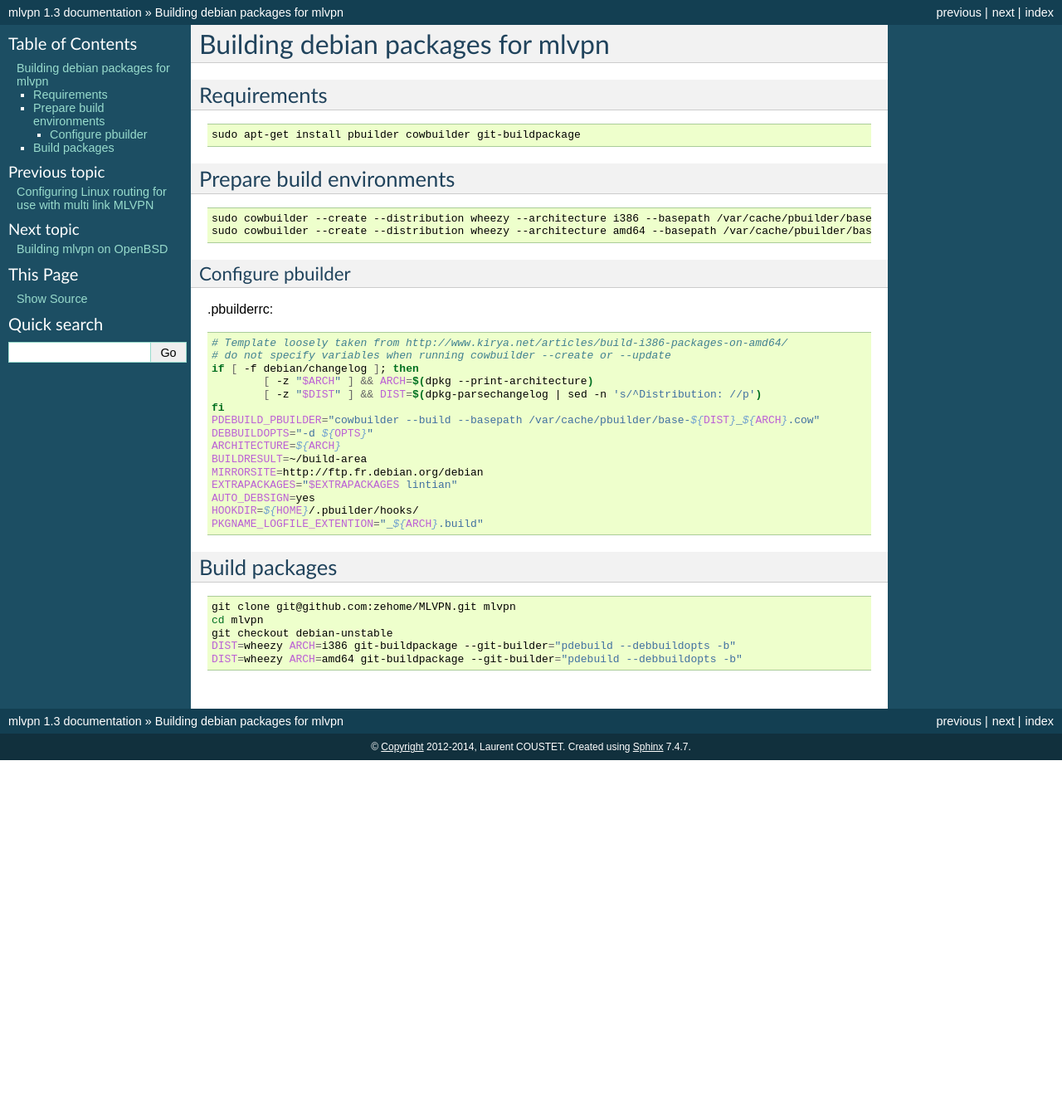
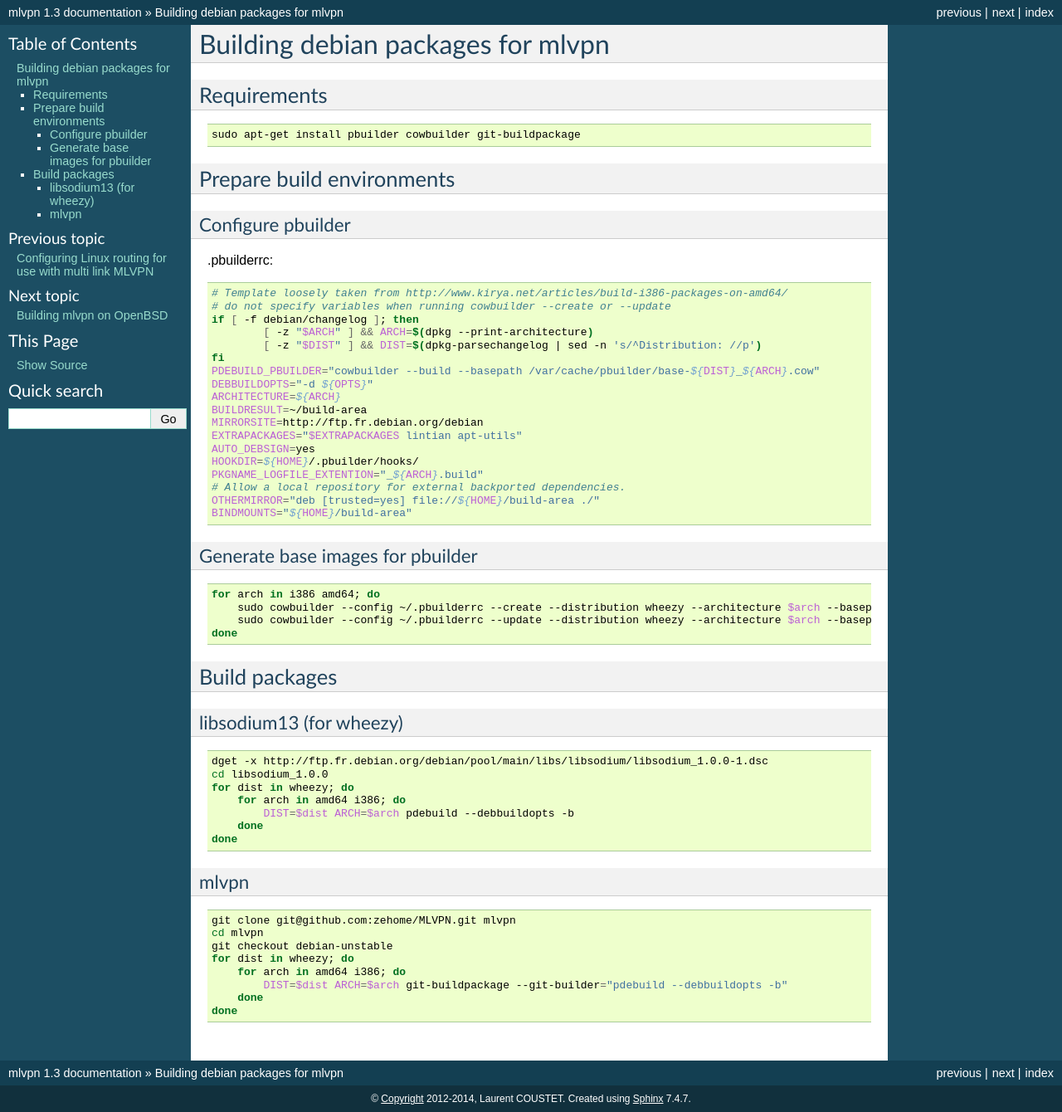
Before and after one commit to zehome/MLVPN, a Sphinx documentation site: the page built from doc/source/debian_packaging.rst, in a window 1280 px wide. Shown: the whole page at 83% size. Built offline with Sphinx 7.4.7, drawn with Linux system fonts in a browser that asks for light colours; before the commit the page ends 916 px from its top, so only the background shows below that.

Commit message:
Update building instructions.

```diff
--- a/doc/source/debian_packaging.rst
+++ b/doc/source/debian_packaging.rst
@@ -12,11 +12,6 @@
 
 Prepare build environments
 ==========================
-
-.. code-block:: sh
-
-    sudo cowbuilder --create --distribution wheezy --architecture i386 --basepath /var/cache/pbuilder/base-wheezy_i386.cow
-    sudo cowbuilder --create --distribution wheezy --architecture amd64 --basepath /var/cache/pbuilder/base-wheezy_amd64.cow
 
 Configure pbuilder
 ------------------
@@ -36,19 +31,51 @@
     ARCHITECTURE=${ARCH}
     BUILDRESULT=~/build-area
     MIRRORSITE=http://ftp.fr.debian.org/debian
-    EXTRAPACKAGES="$EXTRAPACKAGES lintian"
+    EXTRAPACKAGES="$EXTRAPACKAGES lintian apt-utils"
     AUTO_DEBSIGN=yes
     HOOKDIR=${HOME}/.pbuilder/hooks/
     PKGNAME_LOGFILE_EXTENTION="_${ARCH}.build"
+    # Allow a local repository for external backported dependencies.
+    OTHERMIRROR="deb [trusted=yes] file://${HOME}/build-area ./"
+    BINDMOUNTS="${HOME}/build-area"
+
+Generate base images for pbuilder
+---------------------------------
+
+.. code-block:: sh
+
+    for arch in i386 amd64; do
+        sudo cowbuilder --config ~/.pbuilderrc --create --distribution wheezy --architecture $arch --basepath /var/cache/pbuilder/base-wheezy_$arch.cow
+        sudo cowbuilder --config ~/.pbuilderrc --update --distribution wheezy --architecture $arch --basepath /var/cache/pbuilder/base-wheezy_$arch.cow
+    done
 
 
 Build packages
 ==============
+
+libsodium13 (for wheezy)
+------------------------
+
+.. code-block:: sh
+
+    dget -x http://ftp.fr.debian.org/debian/pool/main/libs/libsodium/libsodium_1.0.0-1.dsc
+    cd libsodium_1.0.0
+    for dist in wheezy; do
+        for arch in amd64 i386; do
+            DIST=$dist ARCH=$arch pdebuild --debbuildopts -b
+        done
+    done
+
+mlvpn
+-----
 
 .. code-block:: sh
 
     git clone git@github.com:zehome/MLVPN.git mlvpn
     cd mlvpn
     git checkout debian-unstable
-    DIST=wheezy ARCH=i386 git-buildpackage --git-builder="pdebuild --debbuildopts -b"
-    DIST=wheezy ARCH=amd64 git-buildpackage --git-builder="pdebuild --debbuildopts -b"
+    for dist in wheezy; do
+        for arch in amd64 i386; do
+            DIST=$dist ARCH=$arch git-buildpackage --git-builder="pdebuild --debbuildopts -b"
+        done
+    done
```
